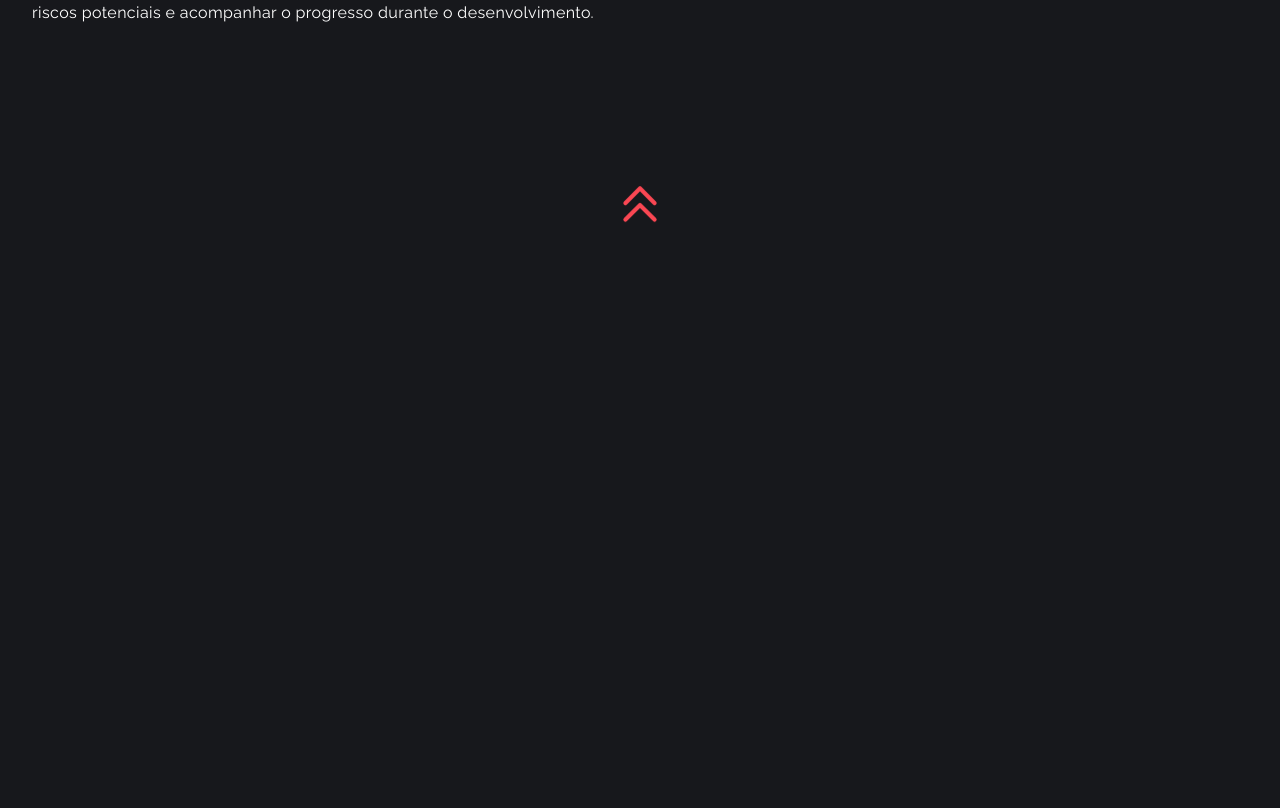
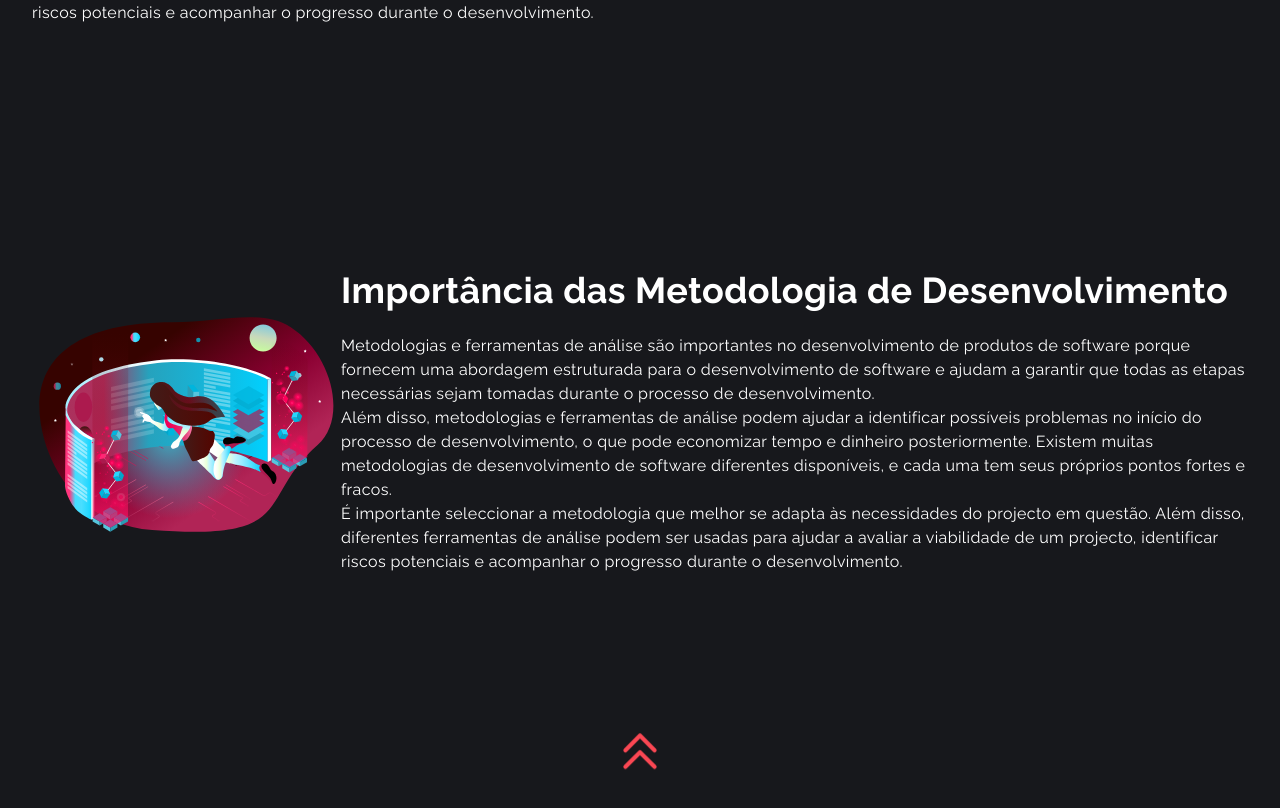
Before and after one commit to LyeZinho/modulo17, a Next.js app in the folder metodologiasdev/: page / in a window 1280 px wide. Shown: the part 1326-2134 px from the top of the page. Before the commit the page ends 1630 px from the top, so only its background shows below. Built offline with nearby package versions, Linux system fonts and the light colour scheme.

Commit message:
Conteudos

```diff
--- a/metodologiasdev/components/FerramentasCase.jsx
+++ b/metodologiasdev/components/FerramentasCase.jsx
@@ -1,9 +1,45 @@
-import React from 'react'
+import React from "react";
+import Image from "next/image";
 
 const FerramentasCase = () => {
   return (
-    <div>FerramentasCase</div>
-  )
-}
+    <div className="min-h-full flex items-center justify-center py-16 px-4 sm:px-6 lg:px-8 ">
+      <div className="flex flex-col  items-center justify-center mt-6 space-x-10 pb-8 pt-8">
+        <div className="flex pt-6">
+          <Image
+            src="/image/assets/design-and-development-process.svg"
+            alt="/"
+            width="900"
+            height="900"
+          />
 
-export default FerramentasCase
+          <div className="flex flex-col">
+            <h2>Importância das Metodologia de Desenvolvimento</h2>
+            <br />
+            <h7>
+              Metodologias e ferramentas de análise são importantes no
+              desenvolvimento de produtos de software porque fornecem uma
+              abordagem estruturada para o desenvolvimento de software e ajudam
+              a garantir que todas as etapas necessárias sejam tomadas durante o
+              processo de desenvolvimento.
+              <br />
+              Além disso, metodologias e ferramentas de análise podem ajudar a
+              identificar possíveis problemas no início do processo de
+              desenvolvimento, o que pode economizar tempo e dinheiro
+              posteriormente. Existem muitas metodologias de desenvolvimento de
+              software diferentes disponíveis, e cada uma tem seus próprios
+              pontos fortes e fracos.
+              <br />É importante seleccionar a metodologia que melhor se adapta
+              às necessidades do projecto em questão. Além disso, diferentes
+              ferramentas de análise podem ser usadas para ajudar a avaliar a
+              viabilidade de um projecto, identificar riscos potenciais e
+              acompanhar o progresso durante o desenvolvimento.
+            </h7>
+          </div>
+        </div>
+      </div>
+    </div>
+  );
+};
+
+export default FerramentasCase;
--- a/metodologiasdev/pages/index.jsx
+++ b/metodologiasdev/pages/index.jsx
@@ -1,5 +1,6 @@
 import Header from "../components/Header"
 import ImportanciaMetodologia from "../components/ImportanciaMetodologia"
+import FerramentasCase from "../components/FerramentasCase"
 import Setinha from "../components/Setinha"
 
 
@@ -8,6 +9,7 @@ export default function Home() {
     <div>
       <Header />
       <ImportanciaMetodologia />
+      <FerramentasCase />
       <Setinha />
 
     </div>
```
